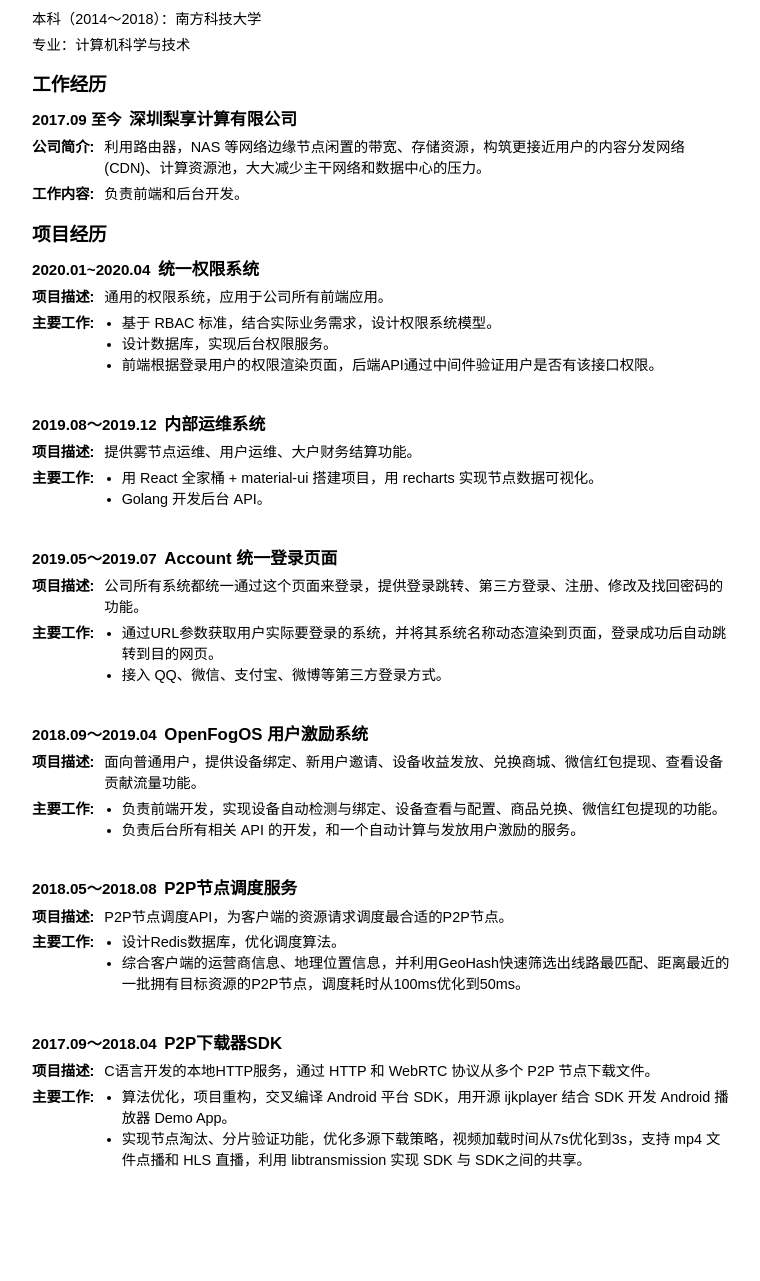
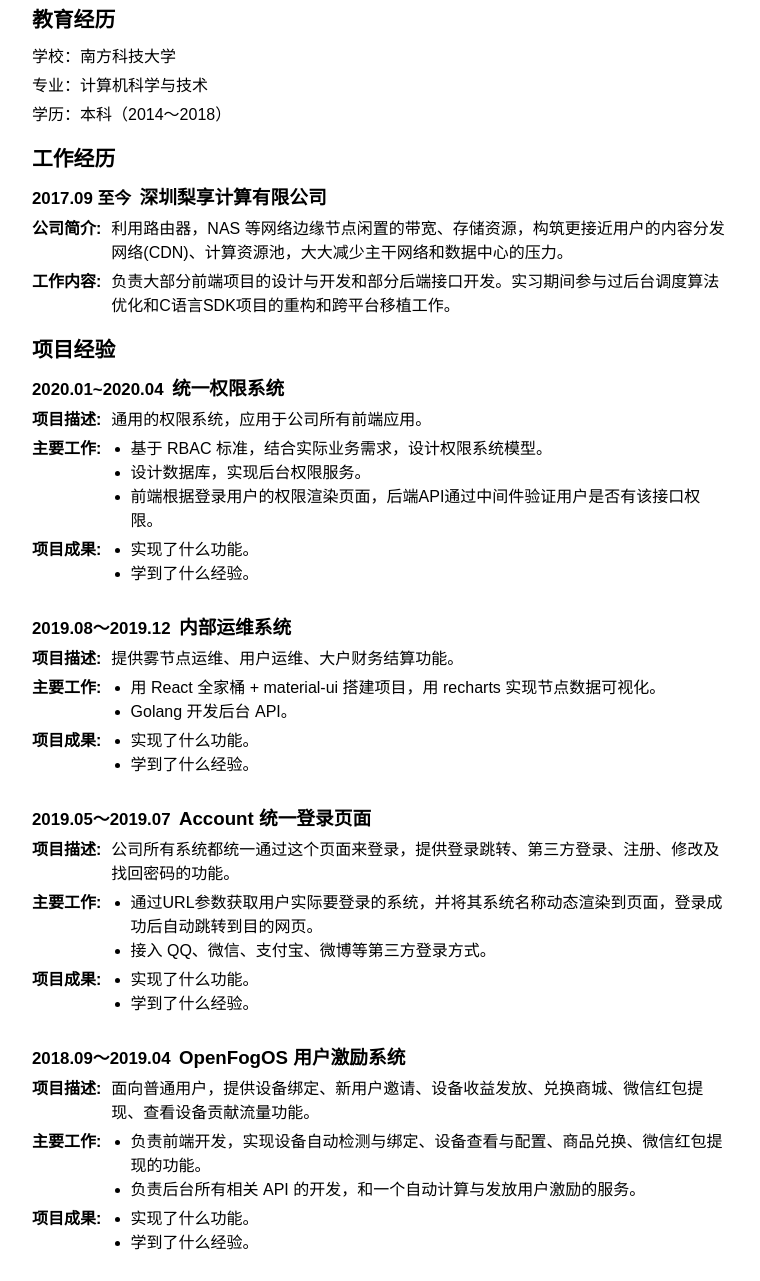
Before and after one commit to DragerWan/dragerwan.github.io, a plain HTML site: page index.html in a window 1280 px wide. Shown: the part 293-1574 px from the top of the page, without its empty margins (258-1018 px from the left). Before the commit the page ends 1498 px from the top, so only its background shows below. Drawn offline with Linux system fonts and the light colour scheme.

Commit message:
modifying

```diff
--- a/index.html
+++ b/index.html
@@ -21,29 +21,30 @@
         </section>
 
         <section id="advantage">
-            <h2>个人优势</h2>
+            <h2>自我评价</h2>
             <ol>
                 <li>熟练使用 React 框架开发Web应用，熟悉 ES6、HTML、CSS3 的新特性。</li>
                 <li>熟悉 MySQL、Redis、Restful API 设计和 Golang 后台开发。</li>
-                <li>善于分析解决问题，喜欢具有挑战性的任务。</li>
+                <li>善于学习，善于分析解决问题，喜欢具有挑战性的任务。</li>
             </ol>
         </section>
         <section id="education">
             <h2>教育经历</h2>
-            <p>本科（2014～2018）：南方科技大学</p>
+            <p>学校：南方科技大学</p>
             <p>专业：计算机科学与技术</p>
+            <p>学历：本科（2014～2018）</p>
         </section>
         <section id="work">
             <h2>工作经历</h2>
             <div class="work">
                 <h3><span class="time">2017.09 至今</span>深圳梨享计算有限公司</h3>
                 <p><span class="title">公司简介:</span>利用路由器，NAS 等网络边缘节点闲置的带宽、存储资源，构筑更接近用户的内容分发网络(CDN)、计算资源池，大大减少主干网络和数据中心的压力。</p>
-                <p><span class="title">工作内容:</span>负责前端和后台开发。</p>
+                <p><span class="title">工作内容:</span>负责大部分前端项目的设计与开发和部分后端接口开发。实习期间参与过后台调度算法优化和C语言SDK项目的重构和跨平台移植工作。</p>
             </div>
 
         </section>
         <section id="project">
-            <h2>项目经历</h2>
+            <h2>项目经验</h2>
 
             <div class="project">
                 <h3><span class="time">2020.01~2020.04</span>统一权限系统</h3>
@@ -56,6 +57,13 @@
                     <li>前端根据登录用户的权限渲染页面，后端API通过中间件验证用户是否有该接口权限。</li>
                 </ul>
                 </div>
+                <div class="result">
+                    <span class="title">项目成果:</span>
+                <ul>
+                    <li>实现了什么功能。</li>
+                    <li>学到了什么经验。</li>
+                </ul>
+                </div>
             </div>
 
             <div class="project">
@@ -66,6 +74,13 @@
                 <ul>
                     <li>用 React 全家桶 + material-ui 搭建项目，用 recharts 实现节点数据可视化。</li>
                     <li>Golang 开发后台 API。</li>
+                </ul>
+                </div>
+                <div class="result">
+                    <span class="title">项目成果:</span>
+                <ul>
+                    <li>实现了什么功能。</li>
+                    <li>学到了什么经验。</li>
                 </ul>
                 </div>
 
@@ -81,6 +96,13 @@
                     <li>接入 QQ、微信、支付宝、微博等第三方登录方式。</li>
                 </ul>
                 </div>
+                <div class="result">
+                    <span class="title">项目成果:</span>
+                <ul>
+                    <li>实现了什么功能。</li>
+                    <li>学到了什么经验。</li>
+                </ul>
+                </div>
 
             </div>
 
@@ -94,10 +116,17 @@
                     <li>负责后台所有相关 API 的开发，和一个自动计算与发放用户激励的服务。</li>
                 </ul>
                 </div>
+                <div class="result">
+                    <span class="title">项目成果:</span>
+                <ul>
+                    <li>实现了什么功能。</li>
+                    <li>学到了什么经验。</li>
+                </ul>
+                </div>
 
             </div>
 
-            <div class="project">
+            <!-- <div class="project">
                 <h3><span class="time">2018.05～2018.08</span>P2P节点调度服务</h3>
                 <p><span class="title">项目描述:</span>P2P节点调度API，为客户端的资源请求调度最合适的P2P节点。</p>
                 <div class="main-work">
@@ -121,7 +150,7 @@
                 </ul>
                 </div>
 
-            </div>
+            </div> -->
 
         </section>
     </main>
--- a/index.scss
+++ b/index.scss
@@ -81,12 +81,13 @@ div.project {
         display: flex;
 
     }
+    div.result {
+        display: flex;
+
+    }
     ul {
         padding-inline-start: 1.2em;
         margin-block-start: 0;
+        margin-block-end: .3em;
     }
 }
-
-body {
-    font-size: .9em;
-}
```
Also changed, not shown: index.css, 1 other file.
